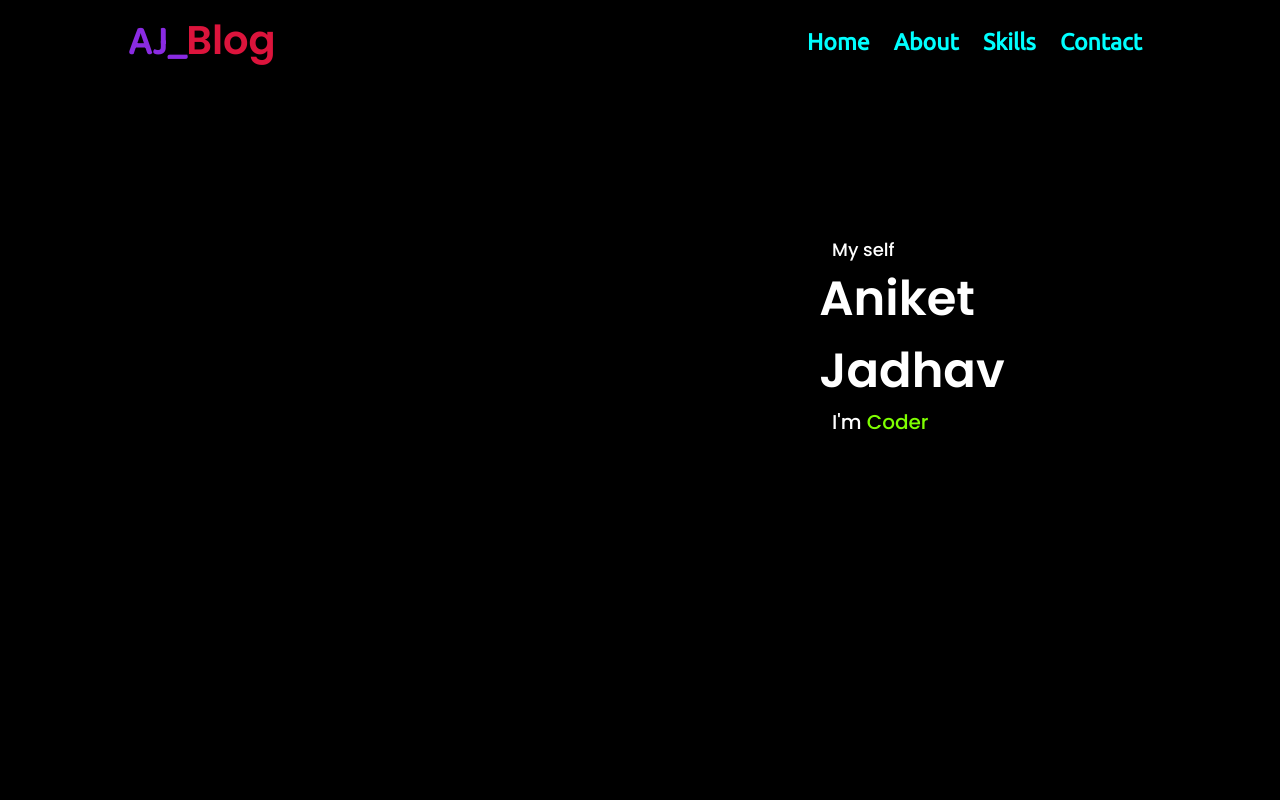
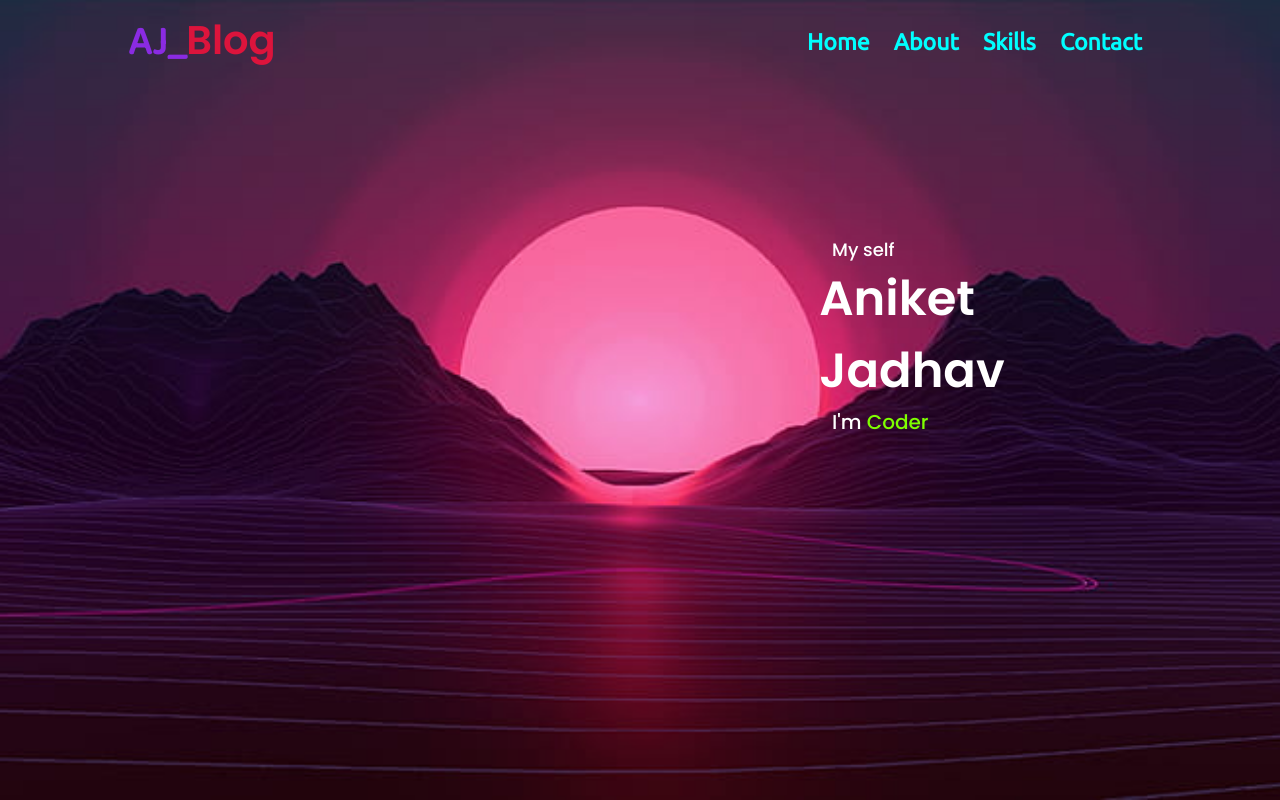
Before and after one commit to aniketjadhav1812/new_website, a plain HTML site: page index.html in a window 1280 px wide. Shown: the top 800 px of the page. Drawn offline with nearby package versions, Linux system fonts and the light colour scheme; the site is published under a folder, as on GitHub Pages, so addresses that start at the root find nothing.

Commit message:
Update style.css

```diff
--- a/style.css
+++ b/style.css
@@ -17,7 +17,7 @@ body{
 }
 
 #header{
-    background-image: url('/bg.jpg');
+    background-image: url('./bg.jpg');
     background-position: center;
     background-attachment: fixed;
     background-size: cover;
```
